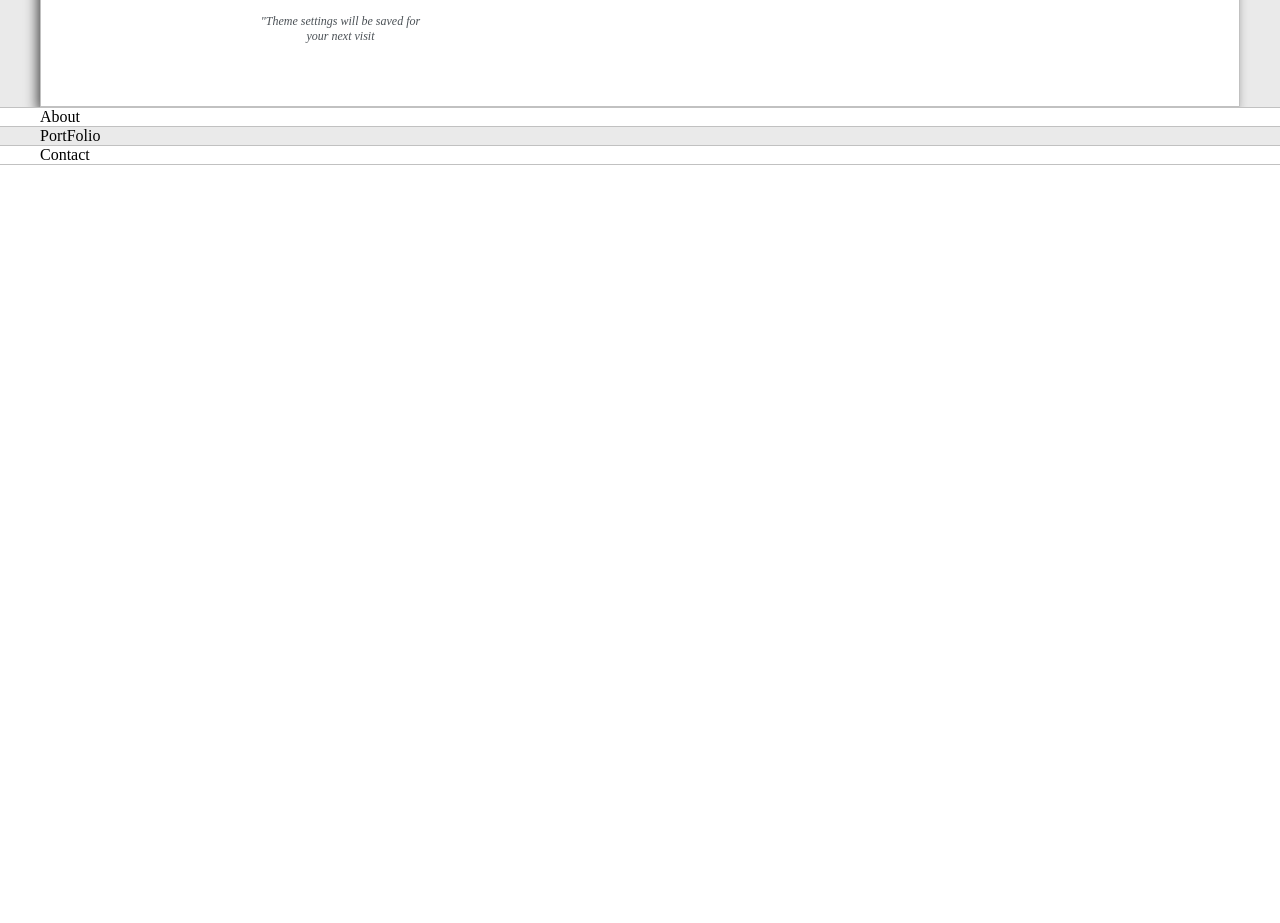
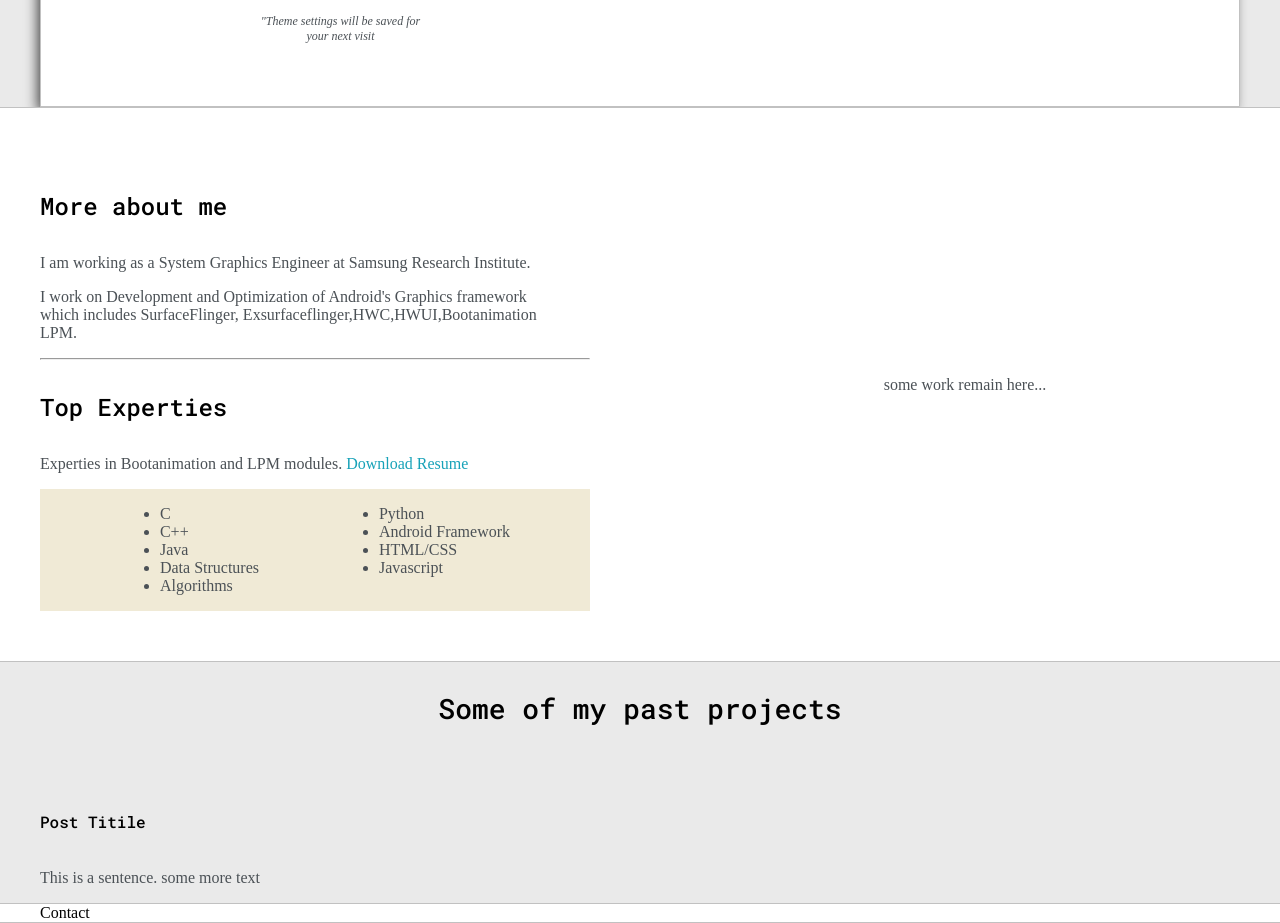
Before and after one commit to Bab95/Website, a plain HTML site: page index.html in a window 1280 px wide. Shown: the part 577-1500 px from the top of the page. Before the commit the page ends 800 px from the top, so only its background shows below. Drawn offline with Linux system fonts and the light colour scheme.

Commit message:
about-me section complete

```diff
--- a/default.css
+++ b/default.css
@@ -231,12 +231,30 @@ h6{font-size: 16px;}
   right: -5px;
 }
 
+.about-wrapper{
+  display: grid;
+  grid-template-columns: repeat(auto-fit,minmax(320px,1fr));
+  padding-top: 50px;
+  padding-bottom: 50px;
+  gap: 100px;
+}
+
+#skills{
+  display: flex;
+  justify-content: space-evenly;
+  background-color: var(--previewShadowColor);
+}
+
+.social-links{
+  display: grid;
+  align-content: center;
+  text-align : center;
+}
 @media screen and (max-width: 1200px){
   .main-container{
     width: 95%;
   }
 }
-
 @media screen and (max-width: 800px){
   .intro-wrapper{
     grid-template-columns: 1fr;
--- a/index.html
+++ b/index.html
@@ -61,14 +61,55 @@
 
     <section class="s2">
       <div class="main-container">
-        About
+        <div class="about-wrapper">
+          <div class="about-me">
+            <h4>More about me</h4>
+            <p>I am working as a System Graphics Engineer at Samsung Research Institute.</p>
+            <p>I work on Development and Optimization of Android's Graphics framework<br>
+              which includes SurfaceFlinger, Exsurfaceflinger,HWC,HWUI,Bootanimation<br>
+              LPM.
+            </p>
+            <hr>
+            <h4> Top Experties</h4>
+            <p>Experties in Bootanimation and LPM modules.
+            <a target="_blank" href="images/resume.pdf">Download Resume</a></p>
+            <div id="skills">
+              <ul>
+                <li>C</li>
+                <li>C++ </li>
+                <li>Java</li>
+                <li>Data Structures </li>
+                <li>Algorithms</li>
+              </ul>
+              <ul>
+                <li>Python</li>
+                <li>Android Framework</li>
+                <li>HTML/CSS</li>
+                <li>Javascript</li>
+              </ul>
+            </div>
+          </div>
+
+          <div class="social-links">
+            <p> some work remain here...</p>
+          </div>
+        </div>
       </div>
     </section>
 
     <section class="s1">
       <div class="main-container">
-        PortFolio
-      </div>
+        <h3 style="text-align:center;">Some of my past projects</h3>
+        <div class="post-wrapper">
+          <div class="post">
+            <img src="">
+            <div class="post-preview">
+              <h6 class="post-title">Post Titile</h6>
+              <p class="post-intro">This is a sentence. some more text</p>
+            </div>
+            </div>
+          </div>
+        </div>
     </section>
 
     <section class="s2">
```
Also changed, not shown: 1 other file.
